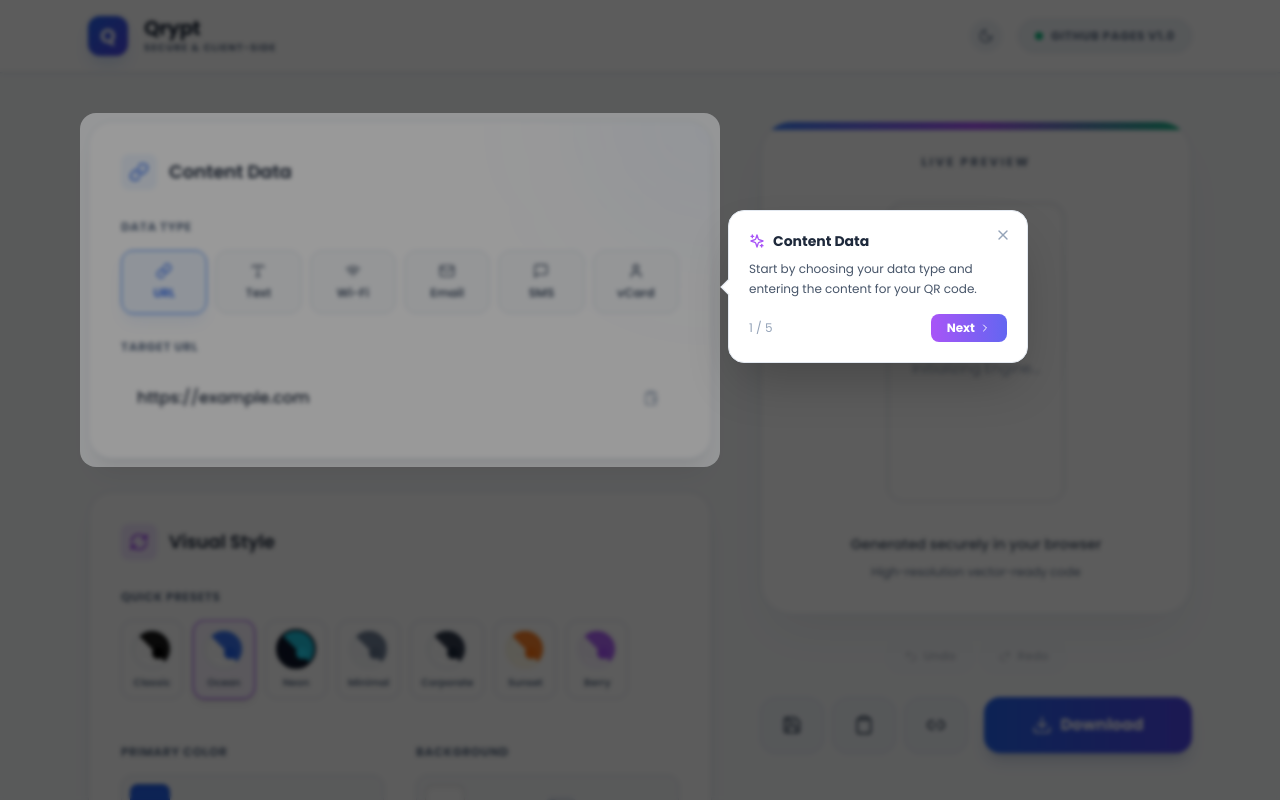
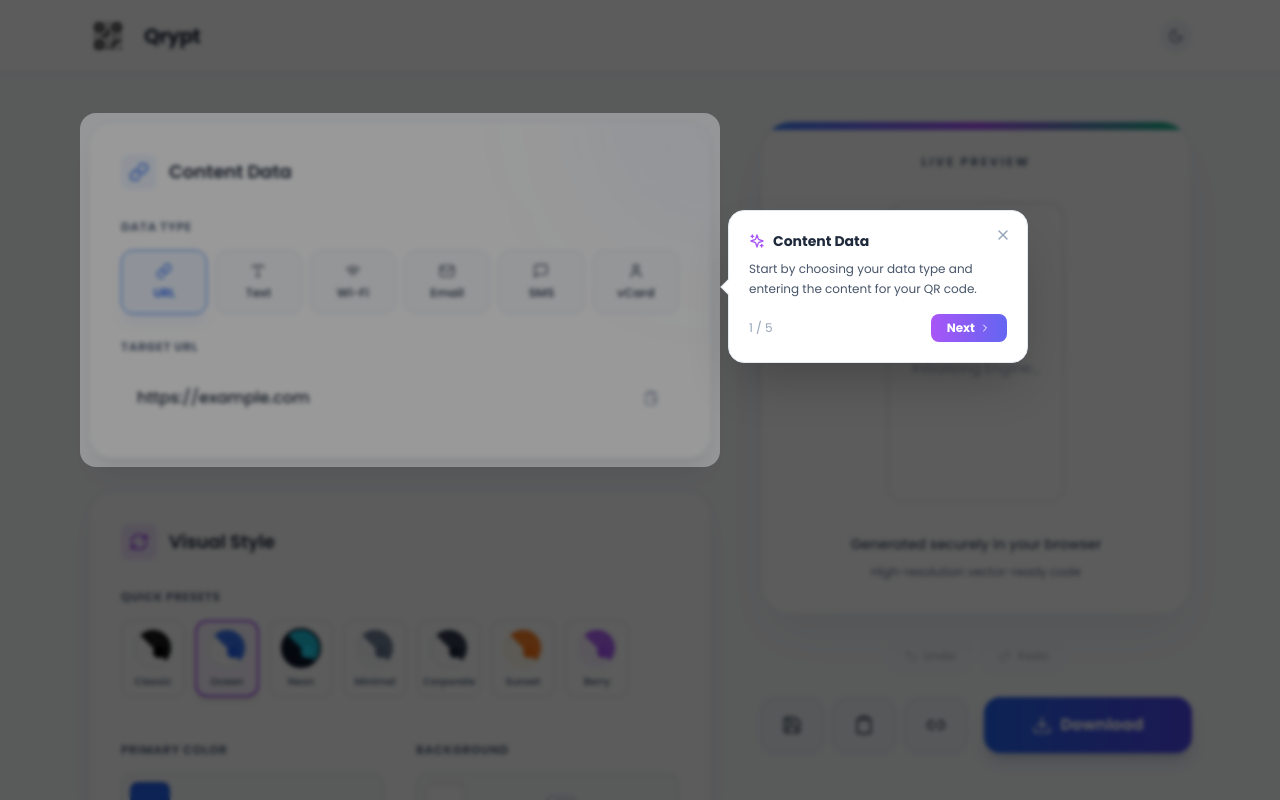
Before and after one commit to zhnuksyh/qr-forge, a React (Vite) app: page / in a window 1280 px wide. Shown: the top 800 px of the page. Built offline with nearby package versions, Linux system fonts and the light colour scheme.

Commit message:
Chore: push all remaining untracked UI component updates and configs

```diff
--- a/package.json
+++ b/package.json
@@ -12,6 +12,7 @@
     "jszip": "^3.10.1",
     "lucide-react": "^0.263.1",
     "react": "^18.2.0",
+    "react-colorful": "^5.6.1",
     "react-dom": "^18.2.0"
   },
   "devDependencies": {
--- a/src/App.tsx
+++ b/src/App.tsx
@@ -3,14 +3,13 @@ import { Header } from './components/layout/Header';
 import { Footer } from './components/layout/Footer';
 import { Controls } from './components/qr/Controls';
 import { PreviewCard } from './components/qr/PreviewCard';
-import { BatchPanel } from './components/qr/BatchPanel';
-import { OnboardingTour } from './components/ui/OnboardingTour';
 import { useQRSystem } from './hooks/useQRSystem';
 import { useHistory } from './hooks/useHistory';
-import { useBatchGenerate } from './hooks/useBatchGenerate';
 import { useToast } from './components/ui/Toast';
 import { encodeConfig } from './hooks/useShareableConfig';
 import type { QRPreset } from './data/presets';
+
+import { OnboardingTour } from './components/ui/OnboardingTour';
 
 export default function App() {
   const {
@@ -37,7 +36,6 @@ export default function App() {
   } = useQRSystem();
 
   const { history, saveToHistory, clearHistory } = useHistory();
-  const { generateBatch, isGenerating, progress, total } = useBatchGenerate();
   const { toast } = useToast();
 
   const onSave = () => {
@@ -92,7 +90,7 @@ export default function App() {
   };
 
   return (
-    <div className="min-h-screen selection:bg-blue-500 selection:text-white flex flex-col">
+    <div className="min-h-screen selection:bg-blue-500 selection:text-white flex flex-col font-sans bg-slate-50 dark:bg-slate-950 transition-colors duration-300">
       {/* [Style Injection] Loading Poppins Font */}
       <style>{`
         @import url('https://fonts.googleapis.com/css2?family=Poppins:wght@300;400;500;600;700&display=swap');
@@ -124,7 +122,6 @@ export default function App() {
             history={history}
             clearHistory={clearHistory}
           />
-
           <PreviewCard
             isLibLoaded={isLibLoaded}
             qrRef={qrRef}
@@ -139,23 +136,6 @@ export default function App() {
             bgTransparent={bgTransparent}
           />
         </div>
-
-        {/* Batch Generation Panel */}
-        <div className="mt-8">
-          <BatchPanel
-            isGenerating={isGenerating}
-            progress={progress}
-            total={total}
-            onGenerate={(urls) => {
-              generateBatch(urls, {
-                color, bgColor, bgTransparent, dotType,
-                cornerSquareType, cornerDotType, exportSize,
-                logoBgColor, logoBgTransparent, logoMargin
-              });
-              toast(`Generating ${urls.length} QR codes...`);
-            }}
-          />
-        </div>
       </main>
 
       <Footer />
--- a/src/components/layout/Header.tsx
+++ b/src/components/layout/Header.tsx
@@ -1,4 +1,4 @@
-import { Sun, Moon } from 'lucide-react';
+import { Sun, Moon, QrCode } from 'lucide-react';
 import { useTheme } from '../../hooks/useTheme';
 
 export const Header = () => {
@@ -8,12 +8,11 @@ export const Header = () => {
     <header className="bg-white dark:bg-slate-900 border-b border-slate-200 dark:border-slate-800 sticky top-0 z-20 shadow-sm dark:shadow-md transition-colors duration-300">
       <div className="max-w-6xl mx-auto px-4 lg:px-6 py-4 flex items-center justify-between">
         <div className="flex items-center gap-4">
-          <div className="w-10 h-10 bg-gradient-to-br from-blue-600 to-indigo-600 rounded-xl flex items-center justify-center text-white font-bold shadow-lg shadow-blue-500/20 text-xl ring-2 ring-slate-100 dark:ring-white/5">
-            Q
+          <div className="w-10 h-10 flex items-center justify-center text-black dark:text-white transition-colors duration-300">
+            <QrCode className="w-8 h-8" />
           </div>
           <div>
             <h1 className="text-xl font-bold tracking-tight text-slate-800 dark:text-white leading-none">Qrypt</h1>
-            <span className="text-[10px] text-slate-500 font-bold tracking-widest mt-0.5 block">SECURE & CLIENT-SIDE</span>
           </div>
         </div>
 
@@ -25,16 +24,6 @@ export const Header = () => {
           >
             {theme === 'dark' ? <Sun className="w-4 h-4" /> : <Moon className="w-4 h-4" />}
           </button>
-
-          <a
-            href="https://github.com/zhnuksyh/qrypt"
-            target="_blank"
-            rel="noopener noreferrer"
-            className="hidden md:flex items-center gap-2 text-xs font-bold text-slate-500 dark:text-slate-400 hover:text-slate-800 dark:hover:text-white transition-all uppercase tracking-wider bg-slate-100 dark:bg-slate-800/50 hover:bg-slate-200 dark:hover:bg-slate-800 px-4 py-2 rounded-full border border-slate-200 dark:border-slate-700 hover:border-slate-300 dark:hover:border-slate-600 group focus:outline-none focus:ring-2 focus:ring-emerald-500"
-          >
-            <span className="w-2 h-2 rounded-full bg-emerald-500 animate-pulse"></span>
-            <span>GitHub Pages v1.0</span>
-          </a>
         </div>
       </div>
     </header>
--- a/src/components/qr/PresetsBar.tsx
+++ b/src/components/qr/PresetsBar.tsx
@@ -18,10 +18,10 @@ export const PresetsBar: React.FC<PresetsBarProps> = ({ onApply, currentColor })
                             key={preset.name}
                             onClick={() => onApply(preset)}
                             title={preset.name}
-                            className={`flex-shrink-0 flex flex-col items-center gap-1.5 px-2.5 py-2 rounded-xl border transition-all hover:scale-105 active:scale-95 focus:outline-none focus:ring-2 focus:ring-purple-500 ${
+                            className={`flex-shrink-0 flex flex-col items-center gap-1.5 px-2.5 py-2 w-16 rounded-xl transition-all hover:scale-105 active:scale-95 focus:outline-none focus:ring-2 focus:ring-purple-500 focus:ring-offset-2 dark:focus:ring-offset-slate-900 ${
                                 isActive
-                                    ? 'border-purple-500 bg-purple-50 dark:bg-purple-900/20 shadow-md ring-1 ring-purple-500/30'
-                                    : 'border-slate-200 dark:border-slate-700 bg-white dark:bg-slate-800 hover:border-slate-300 dark:hover:border-slate-600 hover:shadow-md'
+                                    ? 'ring-2 ring-inset ring-purple-500 bg-purple-50 dark:bg-purple-900/20 shadow-md'
+                                    : 'ring-1 ring-inset ring-slate-200 dark:ring-slate-700 bg-white dark:bg-slate-800 hover:ring-slate-300 dark:hover:ring-slate-600 hover:shadow-md'
                             }`}
                         >
                             {/* Aesthetic Color Swatch */}
--- a/src/components/qr/PreviewCard.tsx
+++ b/src/components/qr/PreviewCard.tsx
@@ -118,7 +118,8 @@ export const PreviewCard: React.FC<PreviewCardProps> = ({
             </button>
 
             {/* Dropdown Menu */}
-            <div className="absolute bottom-full right-0 w-full mb-2 hidden group-hover/download:flex flex-col bg-white dark:bg-slate-800 rounded-xl shadow-xl border border-slate-200 dark:border-slate-700 overflow-hidden animate-in fade-in slide-in-from-bottom-2 z-20">
+            <div className="absolute bottom-full right-0 w-full pb-2 hidden group-hover/download:flex flex-col z-20">
+              <div className="bg-white dark:bg-slate-800 rounded-xl shadow-xl border border-slate-200 dark:border-slate-700 overflow-hidden animate-in fade-in slide-in-from-bottom-2">
                 <div className="p-2 space-y-1">
                   <button onClick={() => handleDownload('png')} className="w-full px-4 py-3 hover:bg-slate-100 dark:hover:bg-slate-700 focus:bg-slate-100 dark:focus:bg-slate-700 rounded-lg text-left text-sm font-medium text-slate-700 dark:text-slate-300 hover:text-slate-900 dark:hover:text-white focus:text-slate-900 dark:focus:text-white focus:outline-none transition-colors flex justify-between items-center">
                     PNG <span className="text-[10px] bg-slate-100 dark:bg-slate-900 px-2 py-0.5 rounded text-slate-600 dark:text-slate-500">RASTER</span>
@@ -130,6 +131,7 @@ export const PreviewCard: React.FC<PreviewCardProps> = ({
               </div>
             </div>
           </div>
+        </div>
 
       </div>
     </div>
--- /dev/null
+++ b/src/components/ui/CustomSelect.tsx
@@ -0,0 +1,63 @@
+import React, { useState, useRef, useEffect } from 'react';
+
+export interface SelectOption {
+  value: string;
+  label: string;
+}
+
+interface CustomSelectProps {
+  value: string;
+  onChange: (val: string) => void;
+  options: SelectOption[];
+  className?: string;
+}
+
+export const CustomSelect: React.FC<CustomSelectProps> = ({ value, onChange, options, className = '' }) => {
+  const [isOpen, setIsOpen] = useState(false);
+  const containerRef = useRef<HTMLDivElement>(null);
+
+  const selectedOption = options.find(o => o.value === value) || options[0];
+
+  useEffect(() => {
+    const handleClickOutside = (event: MouseEvent) => {
+      if (containerRef.current && !containerRef.current.contains(event.target as Node)) {
+        setIsOpen(false);
+      }
+    };
+    document.addEventListener('mousedown', handleClickOutside);
+    return () => document.removeEventListener('mousedown', handleClickOutside);
+  }, []);
+
+  return (
+    <div className={`relative ${className}`} ref={containerRef}>
+      <button
+        type="button"
+        onClick={() => setIsOpen(!isOpen)}
+        className={`w-full flex items-center justify-between p-4 bg-slate-50 dark:bg-slate-950 border border-slate-200 dark:border-slate-800 rounded-xl text-slate-800 dark:text-white outline-none transition-colors text-left focus:ring-2 focus:ring-purple-500 focus:border-transparent ${isOpen ? 'ring-2 ring-purple-500 border-transparent dark:border-transparent bg-white dark:bg-slate-900 shadow-sm' : 'hover:bg-slate-100 dark:hover:bg-slate-900 border-slate-200 dark:border-slate-800'}`}
+      >
+        <span className="font-medium">{selectedOption?.label}</span>
+        <svg xmlns="http://www.w3.org/2000/svg" width="16" height="16" viewBox="0 0 24 24" fill="none" stroke="currentColor" strokeWidth="2" strokeLinecap="round" strokeLinejoin="round" className={`text-slate-500 transition-transform ${isOpen ? 'rotate-180' : ''}`}><path d="m6 9 6 6 6-6"/></svg>
+      </button>
+
+      {isOpen && (
+        <div className="absolute top-full left-0 z-50 w-full mt-2 bg-white dark:bg-slate-800 border border-slate-200 dark:border-slate-700 rounded-xl shadow-xl overflow-hidden animate-in fade-in slide-in-from-top-2">
+          <div className="max-h-60 overflow-y-auto scrollbar-hide">
+            {options.map((opt) => {
+              const isActive = value === opt.value;
+              return (
+                <button
+                  key={opt.value}
+                  type="button"
+                  onClick={() => { onChange(opt.value); setIsOpen(false); }}
+                  className={`w-full text-left px-4 py-3 hover:bg-slate-100 dark:hover:bg-slate-700 transition-colors text-sm ${isActive ? 'bg-purple-50 dark:bg-purple-900/40 text-purple-600 dark:text-purple-400 font-bold' : 'text-slate-700 dark:text-slate-200 font-medium'}`}
+                >
+                  {opt.label}
+                </button>
+              );
+            })}
+          </div>
+        </div>
+      )}
+    </div>
+  );
+};
--- a/tailwind.config.js
+++ b/tailwind.config.js
@@ -6,7 +6,13 @@ export default {
         "./src/**/*.{js,ts,jsx,tsx}",
     ],
     theme: {
-        extend: {},
+        extend: {
+            fontFamily: {
+                sans: ['Poppins', 'sans-serif'],
+                serif: ['Poppins', 'sans-serif'],
+                mono: ['Poppins', 'monospace'],
+            }
+        },
     },
     plugins: [],
 }
```
Also changed, not shown: 1 other file (tests, documents, lock files or other folders). Lines whose indentation alone changed are shown as unchanged.
